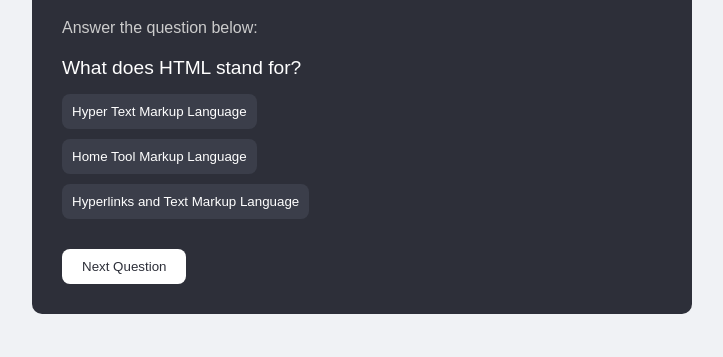
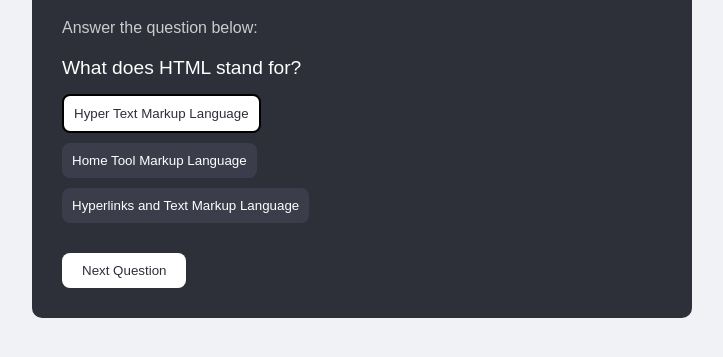
Before and after one commit to Deepanshu505/Languages-Quiz, a plain HTML site: page index.html in a window 1280 px wide. Both pictures are taken after a click on the button "Hyper Text Markup Language". Shown: the part 171-528 px from the top of the page, without its empty margins (278-1001 px from the left). Drawn offline with Linux system fonts and the light colour scheme.

Commit message:
Updation

```diff
--- a/script.js
+++ b/script.js
@@ -1,5 +1,5 @@
 // Theme toggle
-var themeSwitch = document.getElementById('themeSwitch');
+const themeSwitch = document.getElementById('themeSwitch');
 themeSwitch.addEventListener('change', function () {
   if (themeSwitch.checked) {
     document.body.style.backgroundColor = '#1c1c1e';
@@ -10,8 +10,8 @@
   }
 });
 
-// Basic quiz data
-var questions = [
+// Quiz data (expanded)
+const questions = [
   {
     question: "What does HTML stand for?",
     options: ["Hyper Text Markup Language", "Home Tool Markup Language", "Hyperlinks and Text Markup Language"],
@@ -26,45 +26,121 @@
     question: "Inside which HTML element do we put the JavaScript?",
     options: ["<js>", "<script>", "<javascript>"],
     answer: "<script>"
+  },
+  {
+    question: "Which HTML attribute is used to define inline styles?",
+    options: ["class", "style", "font"],
+    answer: "style"
+  },
+  {
+    question: "Which is the correct CSS syntax to change the background color?",
+    options: ["background-color: blue;", "bgcolor: blue;", "color-background: blue;"],
+    answer: "background-color: blue;"
+  },
+  {
+    question: "How do you write 'Hello World' in an alert box in JavaScript?",
+    options: ["msg('Hello World');", "alert('Hello World');", "alertBox('Hello World');"],
+    answer: "alert('Hello World');"
+  },
+  {
+    question: "Which HTML tag is used to define an unordered list?",
+    options: ["<ul>", "<ol>", "<li>"],
+    answer: "<ul>"
+  },
+  {
+    question: "Which property is used to change the font of an element in CSS?",
+    options: ["font-family", "font-weight", "font-style"],
+    answer: "font-family"
+  },
+  {
+    question: "How do you add a comment in a CSS file?",
+    options: ["// this is a comment", "/* this is a comment */", "<!-- this is a comment -->"],
+    answer: "/* this is a comment */"
   }
 ];
 
-var currentIndex = 0;
+let currentIndex = 0;
+let score = 0;
+let selectedOption = null;
+let correctCount = 0;
 
-var questionEl = document.getElementById("question");
-var optionsEl = document.getElementById("options");
-var nextBtn = document.getElementById("nextBtn");
+const questionEl = document.getElementById("question");
+const optionsEl = document.getElementById("options");
+const nextBtn = document.getElementById("nextBtn");
 
-// Load a question
+// Feedback element
+let feedbackEl = document.createElement('div');
+feedbackEl.id = 'feedback';
+feedbackEl.style.marginTop = '10px';
+feedbackEl.style.fontWeight = 'bold';
+optionsEl.parentNode.insertBefore(feedbackEl, nextBtn);
+
 function showQuestion() {
-  var currentQuestion = questions[currentIndex];
+  const currentQuestion = questions[currentIndex];
   questionEl.textContent = currentQuestion.question;
   optionsEl.innerHTML = "";
+  feedbackEl.textContent = "";
+  selectedOption = null;
+  nextBtn.disabled = true;
 
-  currentQuestion.options.forEach(function(option) {
-    var btn = document.createElement("button");
+  currentQuestion.options.forEach(function(option, idx) {
+    const btn = document.createElement("button");
     btn.textContent = option;
+    btn.setAttribute('type', 'button');
+    btn.setAttribute('tabindex', '0');
+    btn.setAttribute('aria-label', option);
     btn.onclick = function () {
-      if (option === currentQuestion.answer) {
-        alert("Correct!");
-      } else {
-        alert("Wrong answer.");
-      }
+      // Remove active state from all buttons
+      Array.from(optionsEl.children).forEach(b => b.classList.remove('selected'));
+      btn.classList.add('selected');
+      selectedOption = option;
+      nextBtn.disabled = false;
+      feedbackEl.textContent = '';
     };
     optionsEl.appendChild(btn);
   });
 }
 
-// Next question
 nextBtn.addEventListener("click", function () {
-  currentIndex++;
-  if (currentIndex < questions.length) {
-    showQuestion();
+  if (!selectedOption) {
+    feedbackEl.textContent = "Please select an answer before proceeding.";
+    return;
+  }
+  const currentQuestion = questions[currentIndex];
+  let isCorrect = selectedOption === currentQuestion.answer;
+  if (isCorrect) {
+    feedbackEl.textContent = "Correct! ";
+    feedbackEl.style.color = 'green';
+    score++;
+    correctCount++;
   } else {
-    questionEl.textContent = "Quiz completed!";
-    optionsEl.innerHTML = "";
-    nextBtn.style.display = "none";
+    feedbackEl.textContent = `Wrong answer. Correct: ${currentQuestion.answer}`;
+    feedbackEl.style.color = 'red';
+    score--; // Subtract 1 for wrong answer
   }
+  // Always show the correct answer after answering
+  if (!isCorrect) {
+    feedbackEl.textContent += ` The correct answer is: ${currentQuestion.answer}`;
+  }
+  // Wait a moment before moving to next question
+  setTimeout(() => {
+    currentIndex++;
+    if (currentIndex < questions.length) {
+      showQuestion();
+    } else {
+      // Show new slide with marks out of 7 and correct answers
+      let marksOutOf7 = Math.max(0, score); // Minimum 0
+      const container = document.querySelector('.container');
+      container.innerHTML = `
+        <div style="text-align:center; padding: 40px 0;">
+          <h1>Quiz Completed!</h1>
+          <p style="font-size:1.5rem; font-weight:bold;">Your Marks: <span style='color:#2d2f39;'>${marksOutOf7} / 7</span></p>
+          <p style="font-size:1.2rem;">Total Correct Answers: <span style='color:green;'>${correctCount}</span></p>
+          <p style="color:#888;">(Each correct answer: +1, each wrong answer: -1, minimum 0)</p>
+        </div>
+      `;
+    }
+  }, 900);
 });
 
 showQuestion();
--- a/style.css
+++ b/style.css
@@ -43,10 +43,21 @@
     border: none;
     border-radius: 8px;
     cursor: pointer;
+    transition: background 0.2s, border 0.2s, color 0.2s;
   }
 
   #options button:hover {
-    background-color: #4f525e;
+    background-color: #fff;
+    color: #2d2f39;
+    border: 2px solid #000;
+    border-radius: 8px;
+  }
+
+  #options button.selected {
+    background-color: #fff;
+    color: #2d2f39;
+    border: 2px solid #000;
+    border-radius: 8px;
   }
 
   #nextBtn {
```
